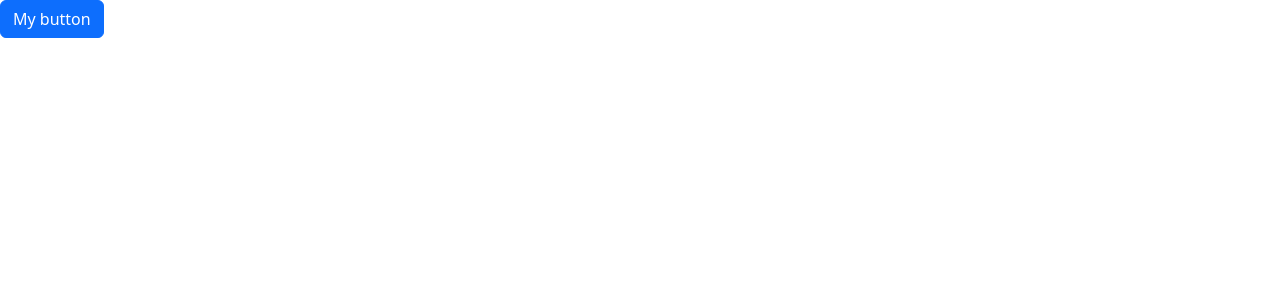
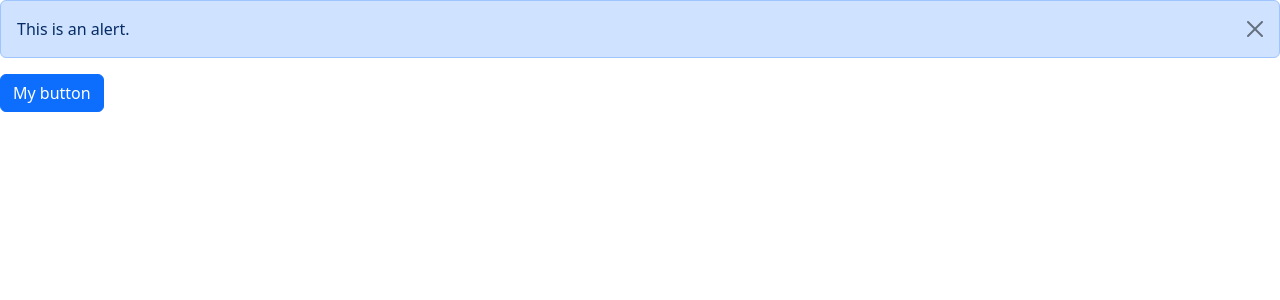
Before and after one commit to shakyarishesh/React-Learning, a React (Vite) app: page / in a window 1280 px wide. Both pictures are taken after a click on the button "My button". Shown: the top 300 px of the page. Built offline with nearby package versions, Linux system fonts and the light colour scheme.

Commit message:
feat: exercse where on clicking the button the alert will be shown and on clicking the cross button the alert will be closed

```diff
--- a/src/App.tsx
+++ b/src/App.tsx
@@ -1,9 +1,14 @@
+import { useState } from "react";
+import Alert from "./components/Alert";
 import Button from "./components/Button";
 
 function App() {
+
+  const [showAlert, setShowAlert] = useState(false);
   return (
     <div>
-      <Button color="primary" onClick={() => console.log('clicked.')}>
+      {showAlert && <Alert onclose={() => setShowAlert(false)}> This is an alert. </Alert>}
+      <Button color="primary" onClick={() => setShowAlert(true) }>
         My button
       </Button>
     </div>
--- a/src/components/Alert.tsx
+++ b/src/components/Alert.tsx
@@ -1,12 +1,25 @@
 import { ReactNode } from "react";
 
 interface Props {
-    children: ReactNode;
+  children: ReactNode;
+  onclose: () => void;
 }
-const Alert = ({children}: Props) => {
+const Alert = ({ children, onclose }: Props) => {
   return (
-    <div className="alert alert-primary">{children}</div>
-  )
-}
+    <div
+      className="alert alert-primary alert-dismissible fade show"
+      role="alert"
+    >
+      {children}
 
-export default Alert
+      <button
+        type="button"
+        className="btn-close"
+        aria-label="Close"
+        onClick={onclose}
+      ></button>
+    </div>
+  );
+};
+
+export default Alert;
```
